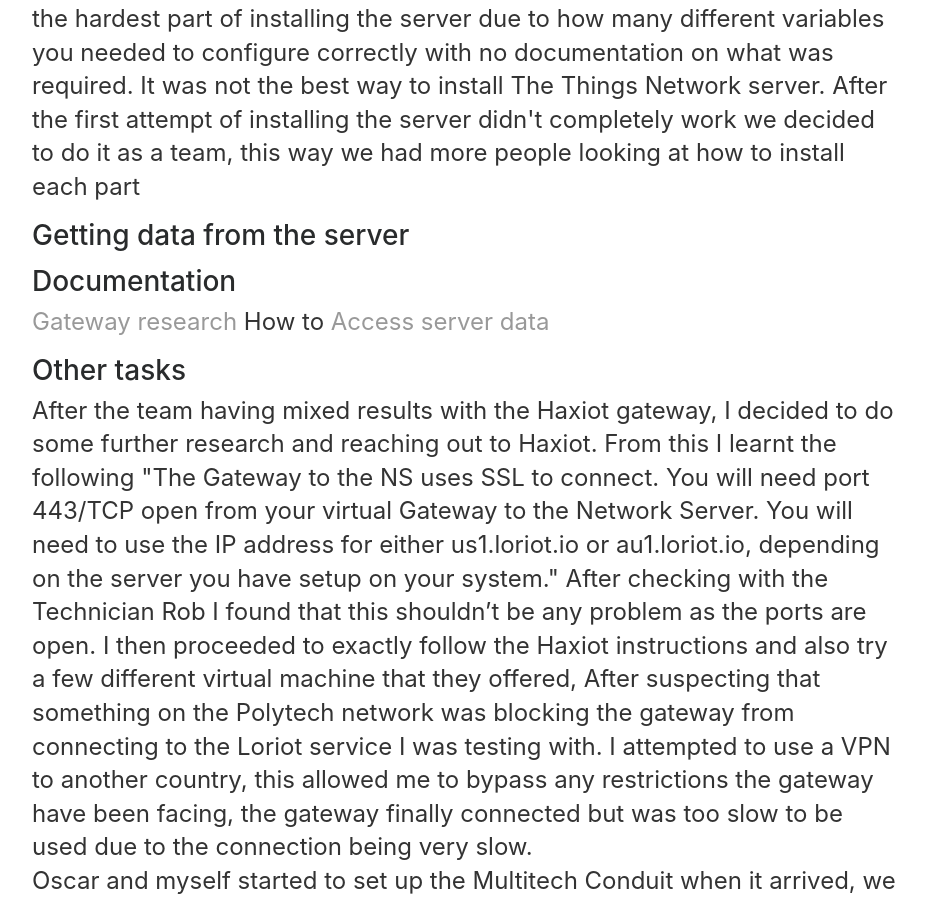
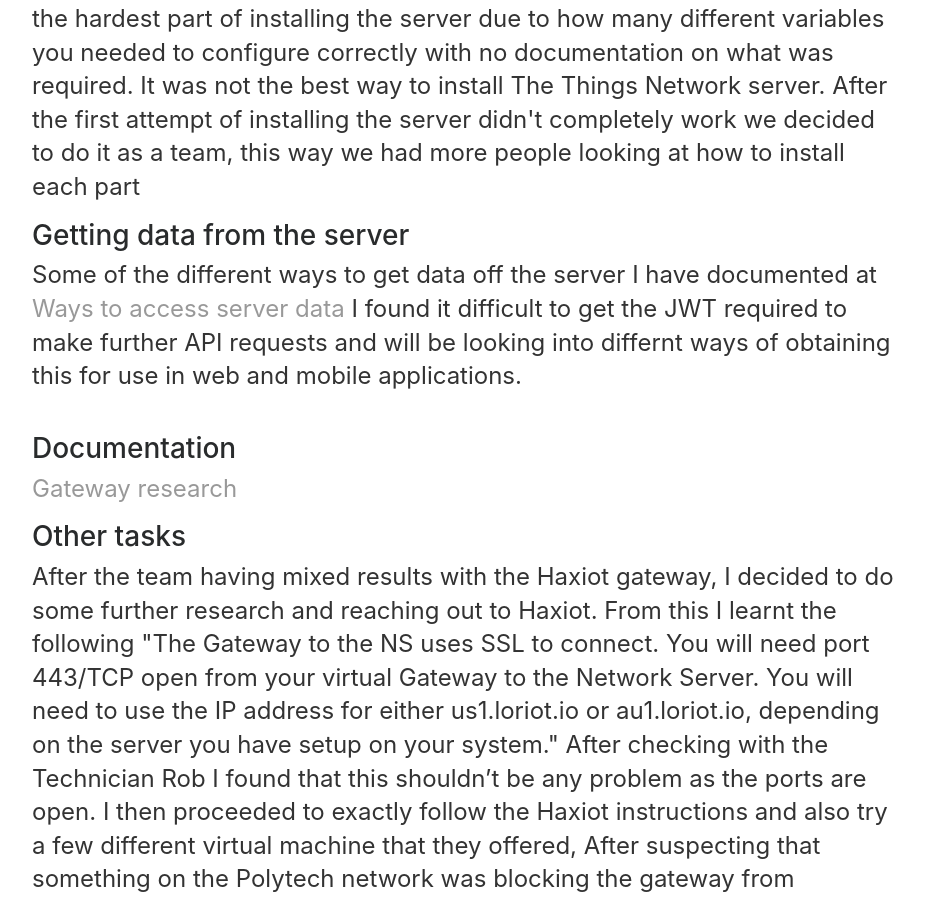
Before and after one commit to CampbellMcDowall/CampbellMcDowall.github.io, a Jekyll site: the page built from projectOne.html, in a window 1280 px wide and 900 px high, scrolled down 4236 px. Shown: the whole window, without its empty margins (175-1101 px from the left). Built offline with Jekyll 4.4.1, drawn with Linux system fonts in a browser that asks for light colours; nearby versions of some CDN libraries.

Commit message:
Update projectOne.html

```diff
--- a/projectOne.html
+++ b/projectOne.html
@@ -98,15 +98,16 @@
 				</p>
 				<h3>Getting data from the server</h3>
 				<p>
-
-
+					Some of the different ways to get data off the server I have documented at <a href="https://github.com/OtagoPolytechnic/ThingsNetworkDunedin/blob/gh-pages/research/accessingServerData/README.md">Ways to access server data</a>
+					I found it difficult to get the JWT required to make further API requests and will be looking into differnt ways of obtaining this for use in web and mobile applications.
 				</p>
+				<br>
 				<h3>Documentation</h3>
 				<p>
 
 
 					<a href="https://github.com/OtagoPolytechnic/ThingsNetworkDunedin/blob/gh-pages/research/gateway/README.md">Gateway research</a>
-					How to <a href="https://github.com/OtagoPolytechnic/ThingsNetworkDunedin/blob/gh-pages/research/accessingServerData/README.md">Access server data</a>
+
 
 
 				</p>
```
